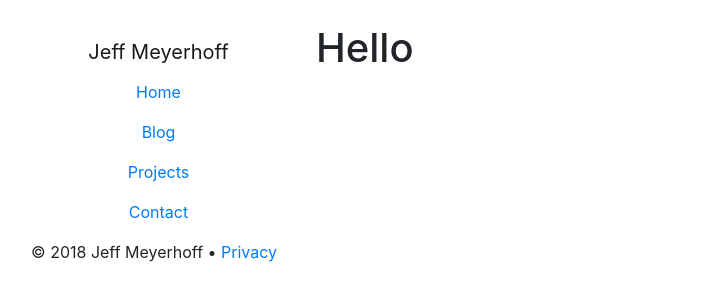
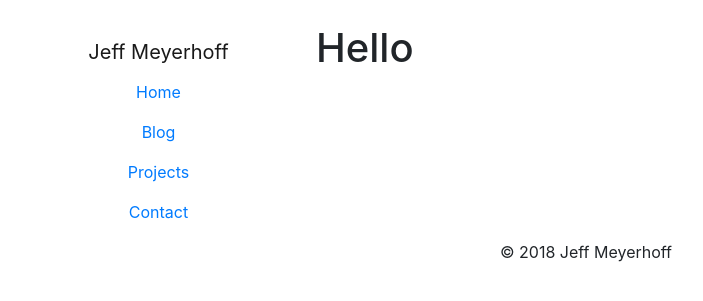
Before and after one commit to jeffington/jeffington.github.io, a Jekyll site: the page built from index.md, in a window 1280 px wide. Shown: the top 301 px of the page, without its empty margins (54-757 px from the left). Built offline with Jekyll 4.4.1, drawn with Linux system fonts in a browser that asks for light colours.

Commit message:
Center the footer text

```diff
--- a/_includes/footer.html
+++ b/_includes/footer.html
@@ -1,7 +1,7 @@
-<footer>
+<footer class="">
 
-<p>
-&copy; 2018 Jeff Meyerhoff &bull; <a href="/privacy/">Privacy</a>
+<p style="text-align: center;">
+&copy; 2018 Jeff Meyerhoff
 </p>
 
 </footer>
```
